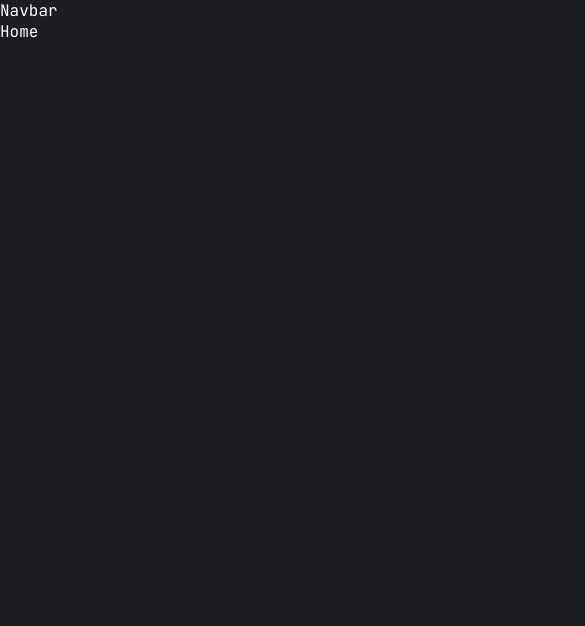
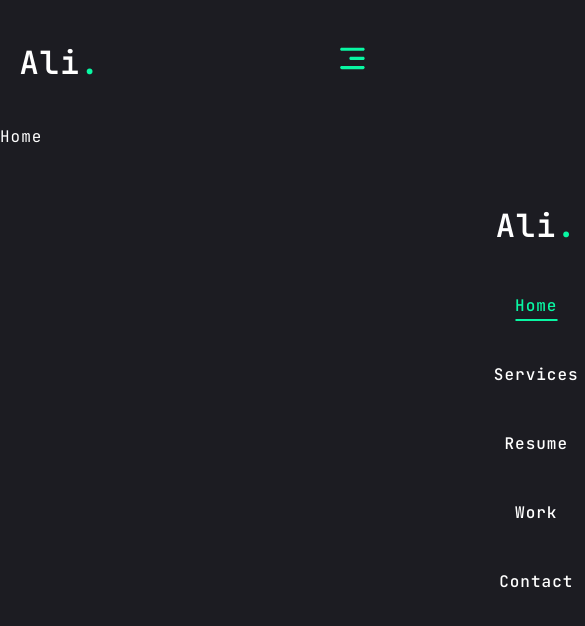
Before and after one commit to AliiMuhammed/Portfolio-Frontend, a React (Create React App) app: page / in a window 390 px wide. Shown: the top 626 px of the page, 585 px wide, since content can reach past the window. Built offline with nearby package versions, Linux system fonts and the light colour scheme.

Commit message:
implement responsive Navbar with toggle functionality and add styling

```diff
--- a/src/Shared/Navbar.jsx
+++ b/src/Shared/Navbar.jsx
@@ -1,7 +1,72 @@
-import React from "react";
+import React, { useState } from "react";
+import { Link, NavLink } from "react-router-dom";
+import { CgMenuRightAlt } from "react-icons/cg";
+import { IoCloseOutline } from "react-icons/io5";
 
+import "./style/navbar.css";
 const Navbar = () => {
-  return <div>Navbar</div>;
+  const [isActive, setIsActive] = useState(false); // State to track the active class
+
+  // Function to toggle the active state
+  const toggleMenu = () => {
+    setIsActive(!isActive);
+  };
+  const closeMenu = () => {
+    setIsActive(false);
+  };
+  return (
+    <>
+      <div
+        className={`overlay ${isActive ? "active" : ""}`}
+        onClick={closeMenu}
+      ></div>
+
+      <header>
+        <nav>
+          <div className="container">
+            <div className="logo">
+              <Link to="/">
+                Ali<span>.</span>
+              </Link>
+            </div>
+            <ul className={isActive ? "active" : ""}>
+              <button className="close-btn" onClick={toggleMenu}>
+                <IoCloseOutline />
+              </button>
+              <div className="links">
+                <div className="logo">
+                  Ali<span>.</span>
+                </div>
+                <li className="link">
+                  <NavLink to="/">Home</NavLink>
+                </li>
+                <li className="link">
+                  <NavLink to="/services">Services</NavLink>
+                </li>
+                <li className="link">
+                  <NavLink to="/resume">Resume</NavLink>
+                </li>
+                <li className="link">
+                  <NavLink to="/work">Work</NavLink>
+                </li>
+                <li className="link">
+                  <NavLink to="/contact">Contact</NavLink>
+                </li>
+                <li className="link">
+                  <NavLink to="/contact" className="main-btn">
+                    Hire me
+                  </NavLink>
+                </li>
+              </div>
+            </ul>
+            <button className="menu-btn" onClick={toggleMenu}>
+              <CgMenuRightAlt />
+            </button>
+          </div>
+        </nav>
+      </header>
+    </>
+  );
 };
 
 export default Navbar;
--- /dev/null
+++ b/src/Shared/style/navbar.css
@@ -0,0 +1,206 @@
+nav .container {
+    display: flex;
+    justify-content: space-between;
+    align-items: center;
+    padding: 2.5rem 0;
+}
+
+nav .container .logo {
+    font-size: 2rem;
+    font-weight: 600;
+    color: var(--text-color);
+}
+
+nav .container .logo a {
+    color: var(--text-color);
+}
+
+nav .container .logo span {
+    color: var(--main-color);
+}
+
+nav .container ul .links {
+    display: flex;
+    gap: 1.7rem;
+    align-items: center;
+}
+
+nav .container ul li:not(:last-child) a {
+    font-weight: 500;
+    color: var(--text-color);
+    cursor: pointer;
+    transition: var(--main-transistion);
+    -webkit-transition: var(--main-transistion);
+    -moz-transition: var(--main-transistion);
+    -ms-transition: var(--main-transistion);
+    -o-transition: var(--main-transistion);
+    position: relative;
+}
+
+nav .container ul li:not(:last-child) a.active {
+    color: var(--main-color);
+}
+
+nav .container ul li:not(:last-child) a.active::after {
+    color: var(--main-color);
+    content: "";
+    position: absolute;
+    width: 100%;
+    height: 2px;
+    background-color: var(--main-color);
+    bottom: -5px;
+    left: 0;
+    transition: var(--main-transistion);
+    -webkit-transition: var(--main-transistion);
+    -moz-transition: var(--main-transistion);
+    -ms-transition: var(--main-transistion);
+    -o-transition: var(--main-transistion);
+}
+
+nav .container ul li:not(:last-child) a:hover {
+    color: var(--main-color);
+}
+
+nav .container ul li:not(:last-child) a::after {
+    color: var(--main-color);
+    content: "";
+    position: absolute;
+    width: 0;
+    height: 2px;
+    background-color: var(--main-color);
+    bottom: -5px;
+    left: 0;
+    transition: var(--main-transistion);
+    -webkit-transition: var(--main-transistion);
+    -moz-transition: var(--main-transistion);
+    -ms-transition: var(--main-transistion);
+    -o-transition: var(--main-transistion);
+}
+
+nav .container ul li:not(:last-child) a:hover::after {
+    width: 100%;
+}
+
+nav .container .menu-btn {
+    background-color: transparent;
+    border: none;
+    cursor: pointer;
+    color: var(--main-color);
+    transition: var(--main-transistion);
+    -webkit-transition: var(--main-transistion);
+    -moz-transition: var(--main-transistion);
+    -ms-transition: var(--main-transistion);
+    -o-transition: var(--main-transistion);
+    font-size: 2.3rem;
+    display: none;
+}
+
+nav .container .menu-btn:hover {
+    color: var(--hover-color);
+}
+
+.overlay {
+    position: fixed;
+    top: 0;
+    left: 0;
+    width: 100%;
+    height: 100vh;
+    background-color: rgba(0, 0, 0, 0.5);
+    backdrop-filter: blur(10px);
+    -webkit-backdrop-filter: blur(10px);
+    z-index: 9999;
+    display: none;
+    transition: var(--main-transistion);
+}
+
+.overlay.active {
+    display: block;
+}
+
+nav .container ul .logo {
+    display: none;
+}
+
+nav .container ul .close-btn {
+    display: none;
+}
+
+nav .container ul .close-btn{
+    position: absolute;
+    top: 2rem;
+    right: 2rem;
+    color: var(--main-color);
+    font-size: 2.3rem;
+    cursor: pointer;
+    transition: var(--main-transistion);
+    -webkit-transition: var(--main-transistion);
+    -moz-transition: var(--main-transistion);
+    background-color: transparent;
+    border: none;
+}
+nav .container ul .close-btn:hover{
+    color: var(--hover-color);
+}
+
+@media screen and (max-width: 768px) {
+    nav .container .menu-btn {
+        display: block;
+    }
+
+    nav {
+        position: relative;
+    }
+
+    nav .container ul .links {
+
+        flex-direction: column;
+    }
+
+    nav .container ul {
+        flex-direction: column;
+        position: absolute;
+        right: 0;
+        top: 0;
+        padding: 2rem;
+        background-color: var(--background-color);
+        width: 75%;
+        height: 100vh;
+        transition: var(--main-transistion);
+        -webkit-transition: var(--main-transistion);
+        -moz-transition: var(--main-transistion);
+        -ms-transition: var(--main-transistion);
+        -o-transition: var(--main-transistion);
+        display: flex;
+        align-items: center;
+        justify-content: center;
+        z-index: 10000;
+        transform: translateX(100%);
+        -webkit-transform: translateX(100%);
+        -moz-transform: translateX(100%);
+        -ms-transform: translateX(100%);
+        -o-transform: translateX(100%);
+    }
+
+    nav .container ul.active {
+        transform: translateX(0);
+        -webkit-transform: translateX(0);
+        -moz-transform: translateX(0);
+        -ms-transform: translateX(0);
+        -o-transform: translateX(0);
+    }
+
+    nav .container ul .logo {
+        display: block;
+    }
+
+    nav .container ul .close-btn {
+        display: block;
+    }
+    nav .container ul .links {
+        gap: 3rem;
+
+    }
+    nav .container ul .links .link .main-btn {
+        display: none;
+    }
+}
--- a/src/Style/index.css
+++ b/src/Style/index.css
@@ -1,4 +1,4 @@
-@import url('https://fonts.googleapis.com/css2?family=Fira+Code:wght@300..700&family=JetBrains+Mono:ital,wght@0,100..800;1,100..800&display=swap');
+@import url('https://fonts.googleapis.com/css2?family=JetBrains+Mono:ital,wght@0,100..800;1,100..800&display=swap');
 @tailwind base;
 @tailwind components;
 @tailwind utilities;
@@ -11,6 +11,7 @@
   --hover-color: #00e187;
   --background-color: #1c1c22;
   --text-color: #ffffff;
+  --main-transistion: all 0.3s ease-in-out;
 }
 
 * {
@@ -20,10 +21,22 @@
   scroll-behavior: smooth;
 }
 
+ul {
+  list-style-type: none;
+  padding: 0;
+  margin: 0;
+}
+
+a {
+  text-decoration: none;
+}
+
 body {
   background-color: var(--background-color);
   color: var(--text-color);
   font-family: var(--font-family);
+  letter-spacing: 1px;
+  overflow-x: hidden;
 }
 
 .container {
@@ -49,6 +62,31 @@ body {
 /* Large screens (992px and up) */
 @media only screen and (min-width: 992px) {
   .container {
-    width: 75%;
+    width: 65%;
   }
 }
+
+.main-btn {
+  background-color: var(--main-color);
+  color: #1c1c22;
+  padding: 10px 20px;
+  border: none;
+  cursor: pointer;
+  border-radius: 2rem;
+  transition: var(--main-transistion);
+  -webkit-transition: var(--main-transistion);
+  -moz-transition: var(--main-transistion);
+  -ms-transition: var(--main-transistion);
+  -o-transition: var(--main-transistion);
+  -webkit-border-radius: 2rem;
+  -moz-border-radius: 2rem;
+  -ms-border-radius: 2rem;
+  -o-border-radius: 2rem;
+  font-weight: 700;
+  width: fit-content;
+  font-size: 1rem;
+}
+
+.main-btn:hover {
+  background-color: var(--hover-color);
+}
```
